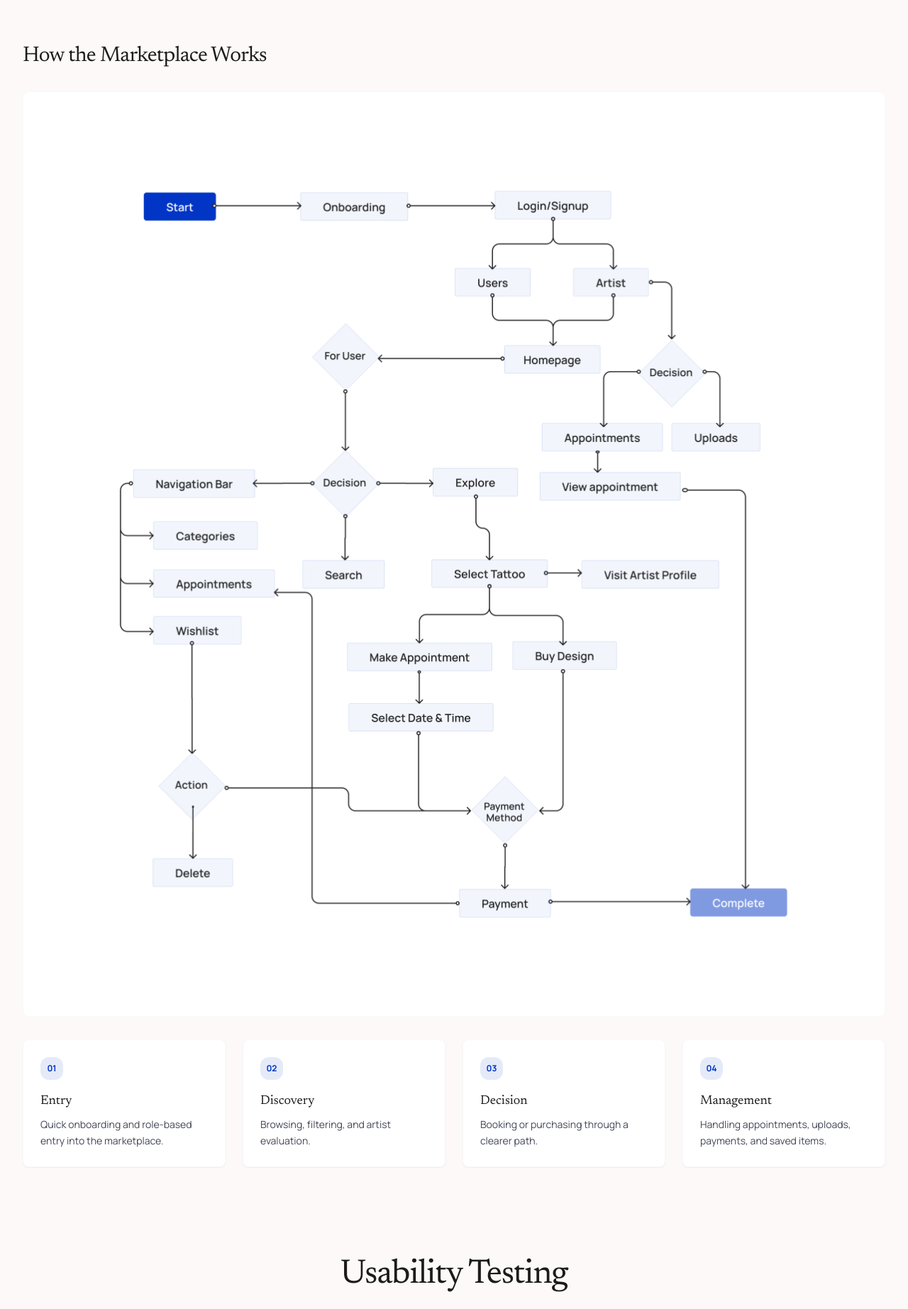
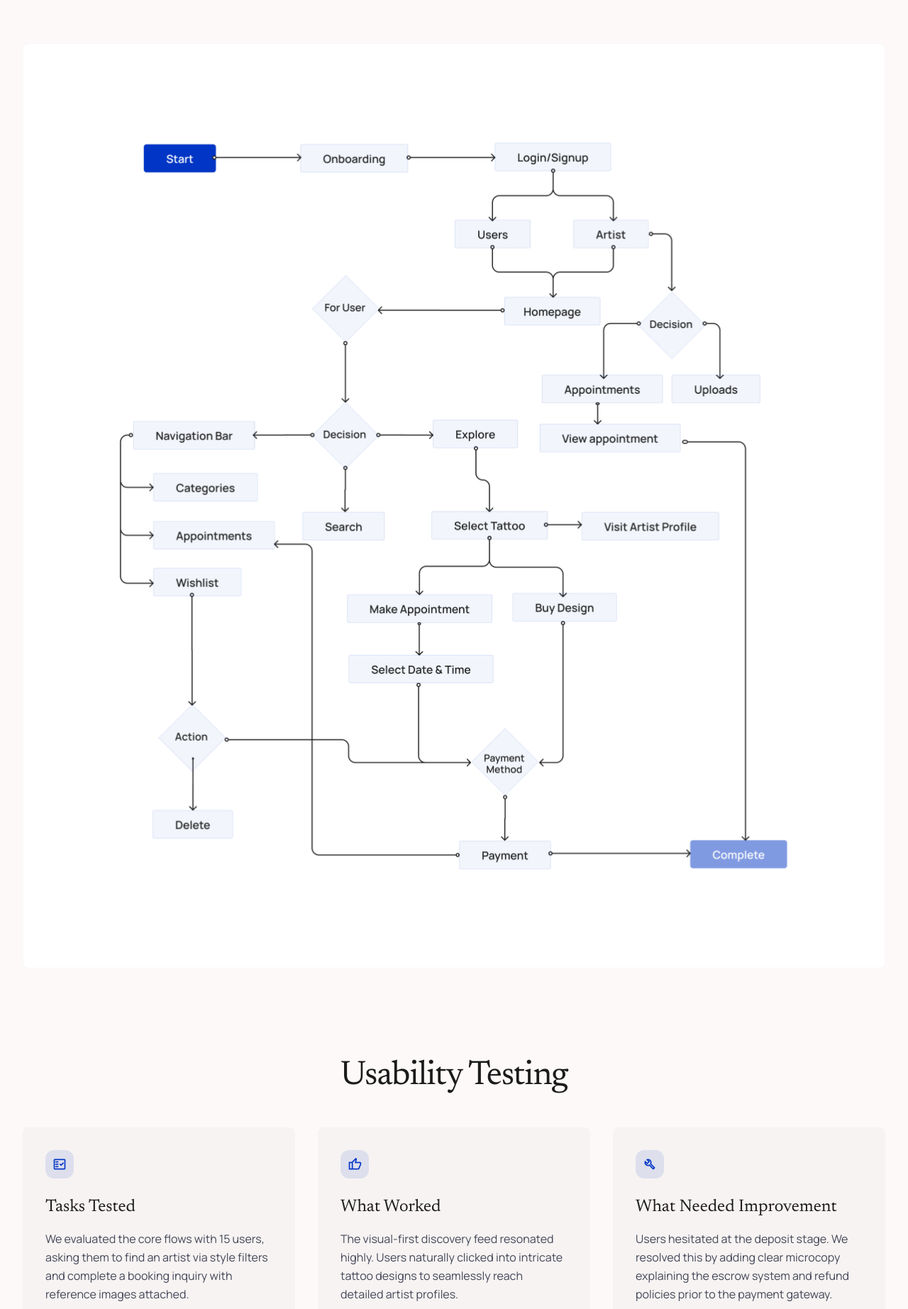
Before and after one commit to itsaryan007/ProductDesignerPortfolio, a website: page inksvilla.html in a window 1280 px wide. Shown: the part 4112-5957 px from the top of the page at 71% size. Drawn offline with nearby package versions, Linux system fonts and the light colour scheme.

Commit message:
design changes on inksvilla

```diff
--- a/inksvilla.html
+++ b/inksvilla.html
@@ -415,12 +415,12 @@
 </div>
 </div>
 <div class="mt-12 md:mt-16 space-y-6 md:space-y-8">
-<h3 class="font-headline text-2xl sm:text-3xl font-medium tracking-tight text-on-surface">How the Marketplace Works</h3>
+<!-- <h3 class="font-headline text-2xl sm:text-3xl font-medium tracking-tight text-on-surface">How the Marketplace Works</h3> -->
 <!-- <p class="max-w-3xl font-body text-base sm:text-lg text-on-surface-variant leading-relaxed">A structured flow connecting discovery, trust, booking, purchase, and management for both users and artists.</p> -->
 <div class="bg-white p-4 sm:p-6 md:p-8 rounded-xl border border-outline-variant/10">
 <img alt="Inksvilla user flow diagram - Research, User Flow, Wireframe, Empathy Mapping, Visual Design, Information Architecture, User Personas" class="w-full h-auto object-contain" loading="lazy" decoding="async" src="inksvillaimages/user-flow.png"/>
 </div>
-<div class="grid grid-cols-1 md:grid-cols-2 lg:grid-cols-4 gap-6">
+<!-- <div class="grid grid-cols-1 md:grid-cols-2 lg:grid-cols-4 gap-6">
 <div class="bg-white p-6 rounded-xl border border-outline-variant/10 shadow-sm">
 <div class="w-8 h-8 bg-primary/10 rounded-full flex items-center justify-center mb-4">
 <span class="font-label text-xs font-bold text-primary">01</span>
@@ -450,7 +450,7 @@
 <p class="font-body text-sm text-on-surface-variant leading-relaxed">Handling appointments, uploads, payments, and saved items.</p>
 </div>
 </div>
-</div>
+</div> -->
 </section>
 <!-- Usability Testing -->
 <section class="mb-16 md:mb-24 lg:mb-32 px-5 sm:px-8 max-w-screen-xl mx-auto">
```
